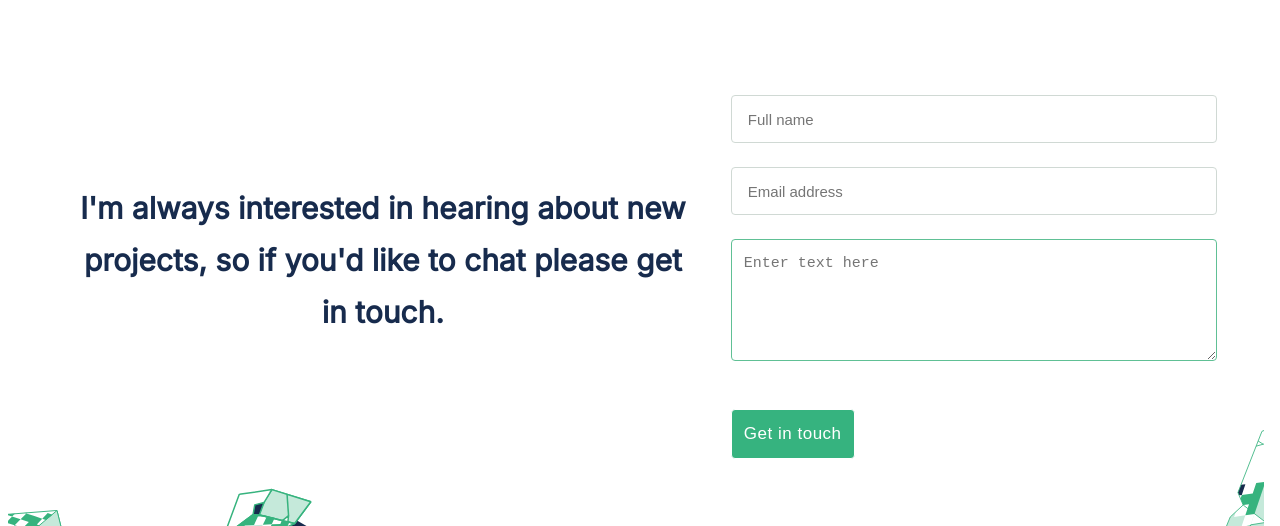
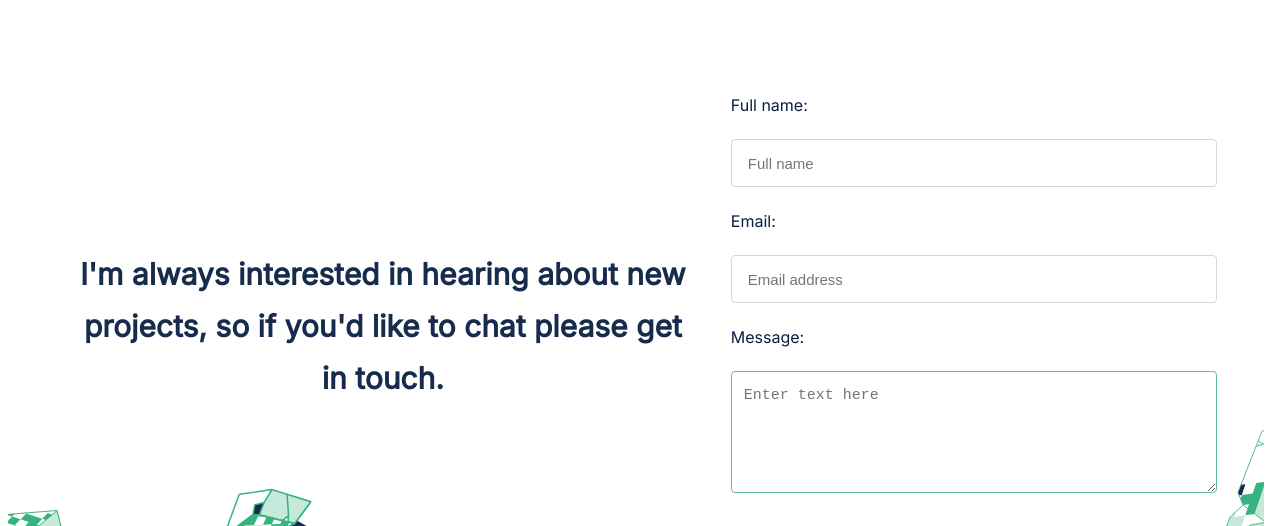
Before and after one commit to adelphinsucasa/adelphinsucasa.github.io, a website: page index.html in a window 1280 px wide. Shown: the part 2767-3293 px from the top of the page. Drawn offline with Linux system fonts and the light colour scheme.

Commit message:
Fixing labels to the input components at form section

```diff
--- a/index.html
+++ b/index.html
@@ -212,10 +212,12 @@
       <h3 id="contact-info" class="contact_head">I'm always interested in hearing about new projects, so if you'd like
         to chat please get in touch.</h3>
       <form action="https://formspree.io/f/meqnjpgd" method="post">
-
+        <label for="full-name">Full name: </label>
         <input type="text" id="full-name" maxlength="30" name="full_name" placeholder="Full name" required>
+        <label for="email">Email: </label>
         <input type="email" id="email" name="user-email" placeholder="Email address"
           pattern="[a-z0-9._%+-]+@[a-z0-9.-]+\.[a-z]{2,}$" required />
+        <label for="message">Message: </label>
         <textarea rows="4" name="message" maxlength="500" placeholder="Enter text here" required></textarea>
         <div class="button_foot_Container">
           <button class="form_foot_button" type="submit">Get in touch</button>
--- a/style.css
+++ b/style.css
@@ -452,6 +452,11 @@ form {
   box-sizing: border-box;
   height: 114px;
   margin-left: 24px;
+}
+
+.first_footer_section label {
+  margin-left: 24px;
+  color: #091e42;
 }
 
 .first_footer_section button {
```
